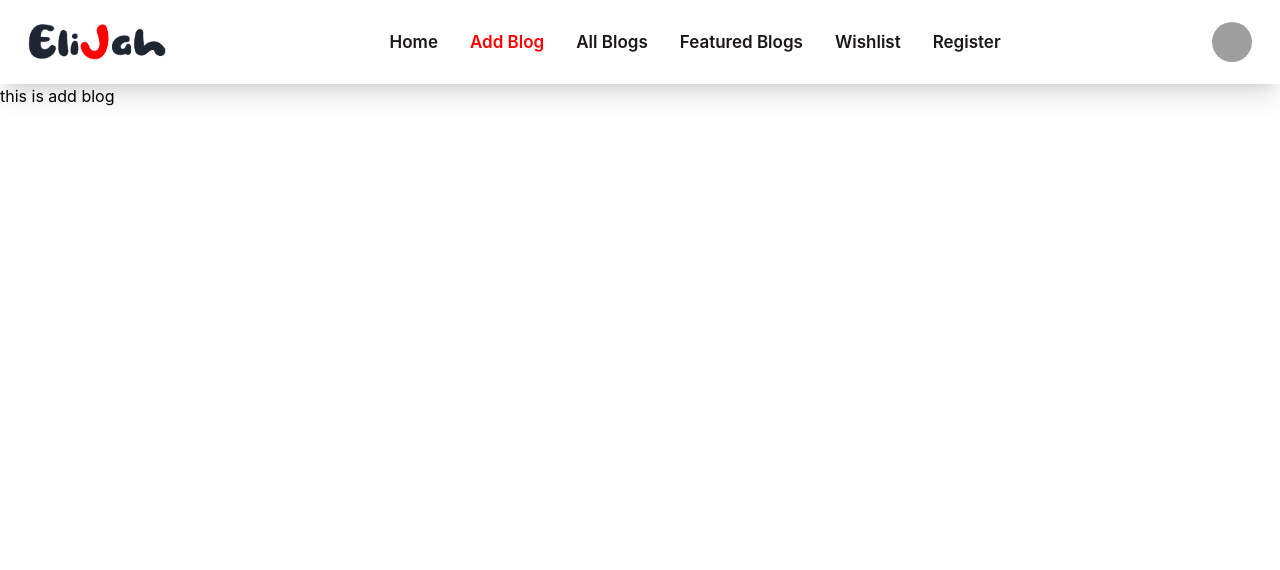
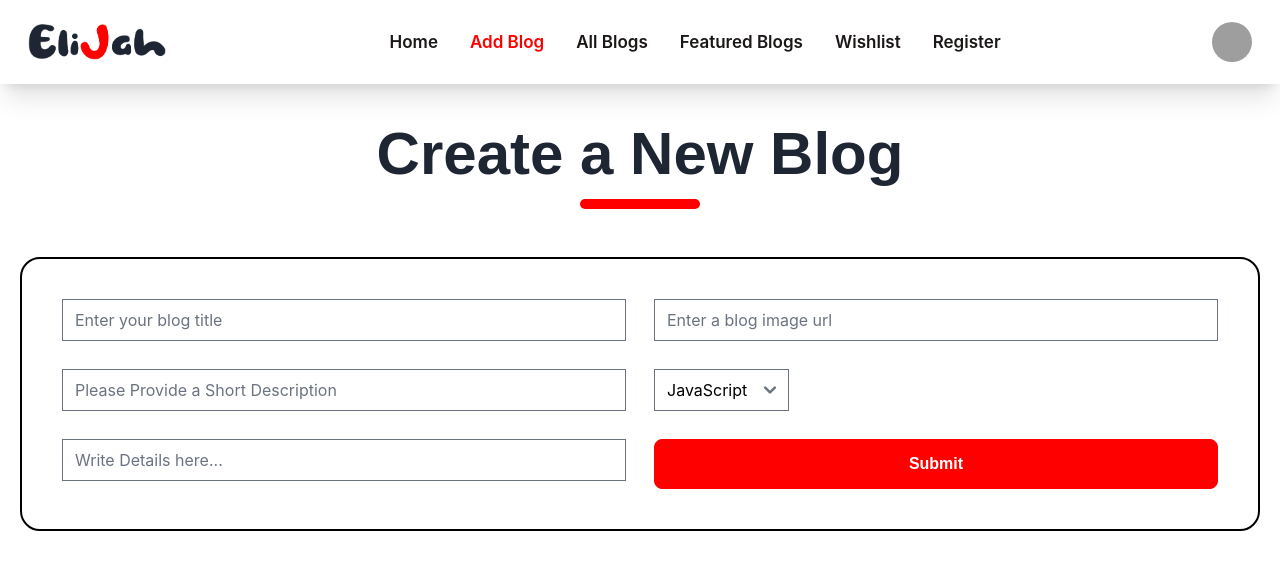
Before and after one commit to Solaiman366882/Elijah_Blogs_client, a React (Vite) app: page /addBlog in a window 1280 px wide. Shown: the top 570 px of the page. Built offline with nearby package versions, Linux system fonts and the light colour scheme; grey boxes are pictures that could not be loaded.

Commit message:
Add Blog page Structure created

```diff
--- a/src/assets/css/custom.css
+++ b/src/assets/css/custom.css
@@ -29,6 +29,19 @@ h2 {
     color: var(--heading_color);
     font-family: 'Nunito', sans-serif;
     font-weight: 800;
+    position: relative;
+}
+.login-title h2::after {
+    content: '';
+    display: block;
+    position: absolute;
+    width: 120px;
+    height: 10px;
+    background: var(--red);
+    left: 50%;
+    bottom: -25px;
+    transform: translate(-50%);
+    border-radius: 10px;
 }
 
 .btn {
@@ -50,3 +63,16 @@ h2 {
     color: var(--red);
     font-weight: 600;
 }
+/* ================== Blog Page Css Start ================== */
+.blog-form-area {
+    border: 2px solid;
+    margin-top: 30px;
+    border-radius: 20px;
+}
+.blog-form-area .single-input {
+    width: 100%;
+}
+.blog-form-area .single-input input{
+    width: 100%;
+}
+/* ================== Blog Page Css Start ================== */
--- a/src/pages/AddBlog/AddBlog.jsx
+++ b/src/pages/AddBlog/AddBlog.jsx
@@ -1,10 +1,71 @@
+const AddBlog = () => {
+	return (
+		<div className="max-w-screen-xl mx-auto px-5 py-10">
+			<div className="add-blog-area">
+				<div className="login-title">
+					<h2 className="text-6xl">Create a New Blog </h2>
+				</div>
+				<div className="blog-form-area p-5 md:p-10 ">
+					<form>
+						<div className="form-area w-full grid grid-cols-2 gap-7">
+							<div className="single-input">
+								<input
+									type="text"
+									name="title"
+									placeholder="Enter your blog title"
+								/>
+							</div>
+							<div className="single-input">
+								<input
+									type="text"
+									name="blogImg"
+									placeholder="Enter a blog image url"
+								/>
+							</div>
+                            <div className="single-input">
+								<input
+									type="text"
+									name="shortDescription"
+									placeholder="Please Provide a Short Description"
+								/>
+							</div>
+							<div className="single-input">
+								<select name="category">
+									<option value="javascript">
+										JavaScript
+									</option>
+									<option value="php">PHP</option>
+									<option value="html">HTML</option>
+									<option value="css">CSS</option>
+									<option value="react">React</option>
+									<option value="nodejs">NodeJS</option>
+									<option value="es6">ES6</option>
+									<option value="expressjs">ExpressJs</option>
+									<option value="nextjs">NextJs</option>
+									<option value="mongodb">MongoDB</option>
+								</select>
+							</div>
 
-const AddBlog = () => {
-    return (
-        <div>
-            this is add blog
-        </div>
-    );
+							<div className="single-input">
+								<input
+									type="text"
+									name="Description"
+									placeholder="Write Details here..."
+								/>
+							</div>
+							<div className="single-input">
+								<input
+									type="submit"
+									value="Submit"
+									className="btn"
+								/>
+							</div>
+						</div>
+					</form>
+				</div>
+			</div>
+		</div>
+	);
 };
 
 export default AddBlog;
```
